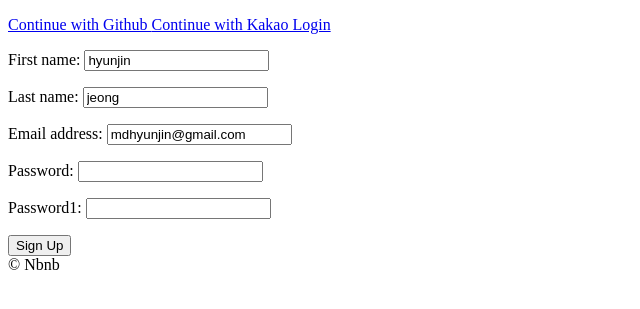
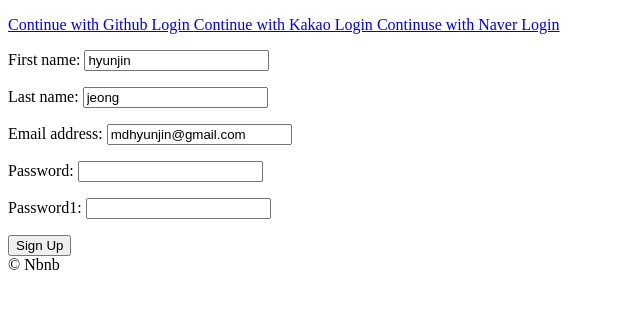
Before and after one commit to mdjeong/airbnb-clone, a Django app: page /users/signup in a window 1280 px wide. Shown: the part 78-387 px from the top of the page, without its empty margins (0-640 px from the left). Run offline with Django 3.2, Linux system fonts and the light colour scheme.

Commit message:
update views with oauthlib naver, google

```diff
--- a/templates/partials/social_login.html
+++ b/templates/partials/social_login.html
@@ -1,8 +1,14 @@
 <div>
     <a href="{% url 'users:github-login' %}">
-        Continue with Github
+        Continue with Github Login
     </a>
     <a href="{% url 'users:kakao-login' %}">
         Continue with Kakao Login
     </a>
+    {% comment %} <a href="{% url 'users:google-login' %}">
+        Continue with Google Login
+    </a> {% endcomment %}
+    <a href="{% url 'users:naver-login' %}">
+        Continuse with Naver Login
+    </a>
 </div>
--- a/users/urls.py
+++ b/users/urls.py
@@ -9,6 +9,10 @@ urlpatterns = [
     path("log_in/github/callback", views.github_callback, name="github-callback"),
     path("log_in/kakao", views.kakao_login, name="kakao-login"),
     path("log_in/kakao/callback", views.kakao_callback, name="kakao-callback"),
+    # path("log_in/google", views.google_login, name="google-login"),
+    # path("log_in/google/callback", views.google_callback, name="google-callback"),
+    path("log_in/naver", views.naver_login, name="naver-login"),
+    path("log_in/naver/callback", views.naver_callback, name="naver-callback"),
     path("logout", views.user_logout, name="logout"),
     path("signup", views.SignUpView.as_view(), name="signup"),
     path("verify/<str:key>", views.complete_verification, name="complete-verification"),
--- a/users/views.py
+++ b/users/views.py
@@ -1,4 +1,9 @@
+# Standard Libraries
 import os
+import json
+
+# Third-party Libraries
+from oauthlib.oauth2 import WebApplicationClient
 import requests
 from django.shortcuts import render, redirect, reverse
 from django.urls import reverse_lazy
@@ -6,7 +11,17 @@ from django.views import View
 from django.views.generic import FormView
 from django.contrib.auth import authenticate, login, logout
 from django.contrib import messages
+
+# Internal Import
 from . import forms, models
+
+NAVER_CLIENT_ID = os.environ.get("NAVER_ID", None)
+NAVER_CLIENT_SECRET = os.environ.get("NAVER_SECRET", None)
+NAVER_CLIENT = WebApplicationClient(NAVER_CLIENT_ID)
+
+GOOGLE_CLIENT_ID = os.environ.get("GOOGLE_ID", None)
+GOOGLE_CLIENT_SECRET = os.environ.get("GOOGLE_SECRET", None)
+GOOGLE_CLIENT = WebApplicationClient(GOOGLE_CLIENT_ID)
 
 
 class LoginView(View):
@@ -159,7 +174,7 @@ class KakaoException(Exception):
 
 
 def kakao_login(request):
-    app_key = os.environ.get("KAKAO_KEY")
+    app_key = os.environ.get("KAKAO_ID")
     redirect_uri = "http://127.0.0.1:8000/users/log_in/kakao/callback"
     return redirect(
         f"https://kauth.kakao.com/oauth/authorize?client_id={app_key}&redirect_uri={redirect_uri}&response_type=code"
@@ -169,7 +184,7 @@ def kakao_login(request):
 def kakao_callback(request):
     try:
         code = request.GET.get("code", None)
-        app_key = os.environ.get("KAKAO_KEY")
+        app_key = os.environ.get("KAKAO_ID")
         redirect_uri = "http://127.0.0.1:8000/users/log_in/kakao/callback"
         if code is not None:
             print(f"success to receive the code: {code}")
@@ -220,3 +235,85 @@ def kakao_callback(request):
         messages.error(request, e)
         print(e)
         return redirect(reverse("users:login"))
+
+
+class NaverException(Exception):
+    pass
+
+
+def naver_login(request):
+    authorization_endpoint = "https://nid.naver.com/oauth2.0/authorize"
+    request_uri = NAVER_CLIENT.prepare_request_uri(
+        authorization_endpoint,
+        redirect_uri="http://127.0.0.1:8000/users/log_in/naver/callback",
+        scope=["id", "name", "email", "profile_image"],
+    )
+    print(f"request_uri for code: {request_uri}")
+    return redirect(request_uri)
+
+
+def naver_callback(request):
+    try:
+        code = request.GET.get("code", None)
+        token_endpoint = "https://nid.naver.com/oauth2.0/token"
+
+        # prepare and send a request to get tokens!
+        token_url, headers, body = NAVER_CLIENT.prepare_token_request(
+            token_endpoint,
+            authorization_response=request.get_full_path(),
+            redirect_url=request.get_full_path(),
+            code=code,
+        )
+        print(f"token_url: {token_url}\nheaders: {headers}")
+        token_response = requests.post(
+            token_url,
+            headers=headers,
+            data=body,
+            auth=(NAVER_CLIENT_ID, NAVER_CLIENT_SECRET),
+        )
+        print(f"token_response: {token_response}\njson: {token_response.json()}")
+        # Parse the tokens!
+        NAVER_CLIENT.parse_request_body_response(json.dumps(token_response.json()))
+        userinfo_endpoint = "https://openapi.naver.com/v1/nid/me"
+        uri, headers, body = NAVER_CLIENT.add_token(userinfo_endpoint)
+        userinfo_response = requests.get(uri, headers=headers, data=body)
+        print(
+            f"userinfo_response: {userinfo_response}\njson: {userinfo_response.json()}"
+        )
+
+        # You want to make sure their email is verified.
+        # the user authenticated with Google, authroized your
+        # app, and now you've verified their email through Google!
+        if userinfo_response.json()["response"]["email"]:
+            users_email = userinfo_response.json()["response"]["email"]
+            picture = userinfo_response.json()["response"]["profile_image"]
+            users_name = userinfo_response.json()["response"]["name"]
+        else:
+            raise NaverException("No Data From Naver")
+
+        try:
+            user = models.User.objects.get(email=users_email)
+            if user.login_method != models.User.LOGIN_NAVER:
+                raise NaverException
+            user.avatar = picture
+            user.save()
+        except models.User.DoesNotExist:
+            user = models.User.objects.create(
+                email=users_email,
+                first_name=users_name,
+                login_method=models.User.LOGIN_NAVER,
+                email_verified=True,
+                avatar=picture,
+            )
+            user.set_unusable_password()
+            user.save()
+        # Begin user session by logging the user in
+        login(request, user)
+        return redirect(reverse("users:login"))
+    except NaverException as e:
+        messages.error(request, e)
+        print(e)
+        return redirect(reverse("users:login"))
+
+    # # Send user back to homepage
+    # return redirect(reverse("core:home"))
```
